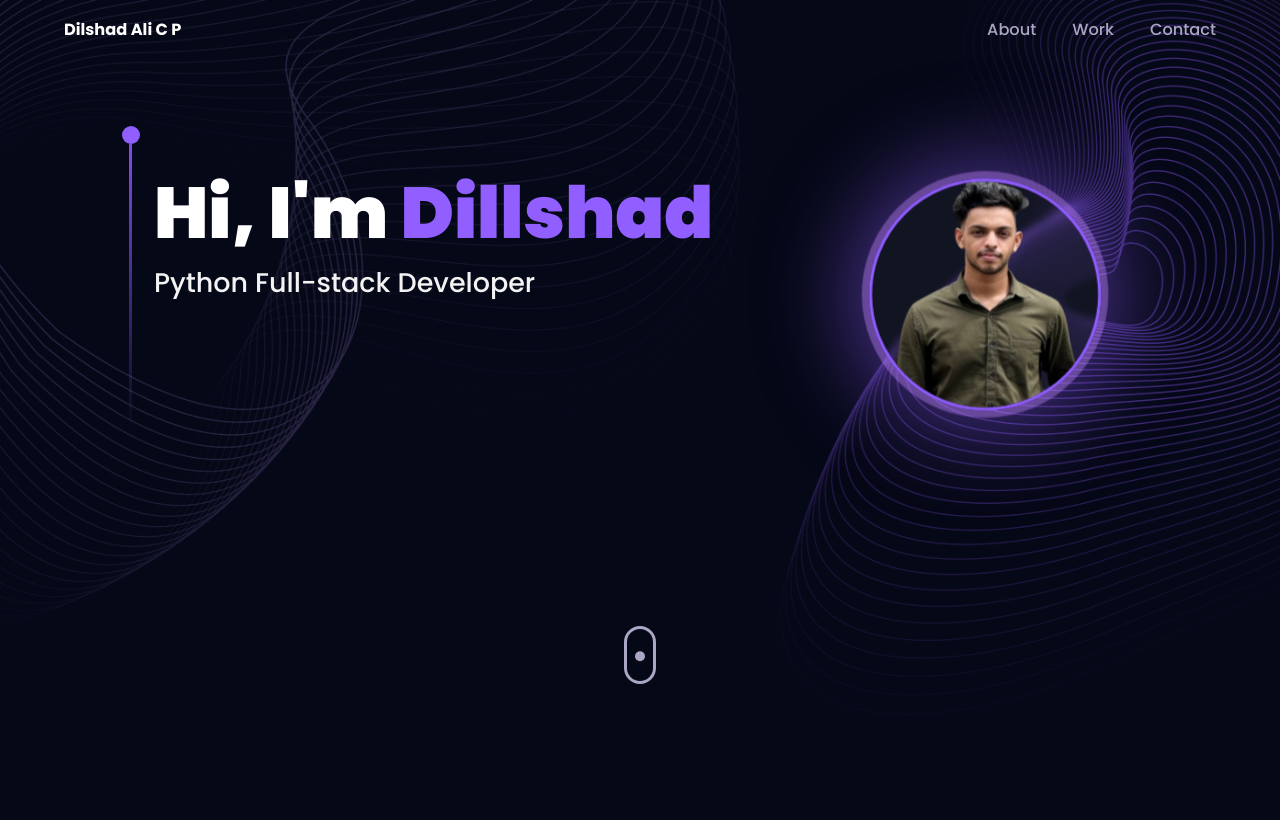
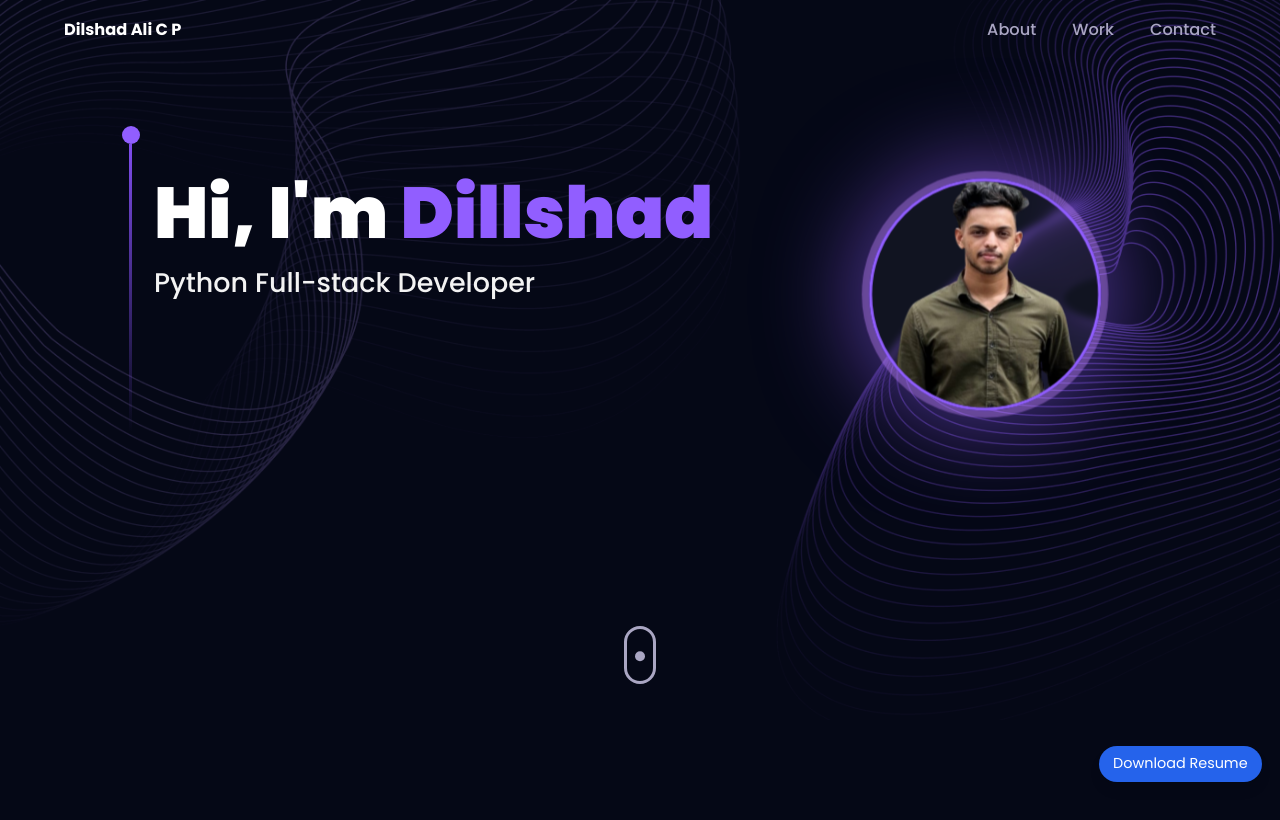
Before and after one commit to Dilshad0001/Portfolio, a React (Vite) app: page / in a window 1280 px wide. Shown: the top 820 px of the page. Built offline with nearby package versions, Linux system fonts and the light colour scheme.

Commit message:
resume button added

```diff
--- a/src/components/Hero.jsx
+++ b/src/components/Hero.jsx
@@ -2,11 +2,13 @@
 import { motion } from "framer-motion";
 import { styles } from "../styles";
 import myImage from "../assets/myimg.png";
+import ResumeButton from "./ResumeButton";
 
 const Hero = () => {
   return (
     <section className="relative w-full h-screen mx-auto overflow-hidden">
       {/* Text and Line */}
+      <ResumeButton/>
       <div
         className={`absolute inset-0 top-[120px] max-w-7xl mx-auto ${styles.paddingX} flex flex-row items-start gap-5`}
       >
--- /dev/null
+++ b/src/components/ResumeButton.jsx
@@ -0,0 +1,16 @@
+// Example: components/StickyDownloadButton.jsx
+import React from 'react';
+
+const ResumeButton = () => {
+  return (
+    <a
+      href="/DILSHADresume.pdf"
+      download
+      className="fixed bottom-5 right-5 z-50 bg-blue-600 hover:bg-blue-700 text-white px-4 py-2 rounded-full shadow-lg transition-all duration-300"
+    >
+      Download Resume
+    </a>
+  );
+};
+
+export default ResumeButton;
```
Also changed, not shown: 1 other file (tests, documents, lock files or other folders).
